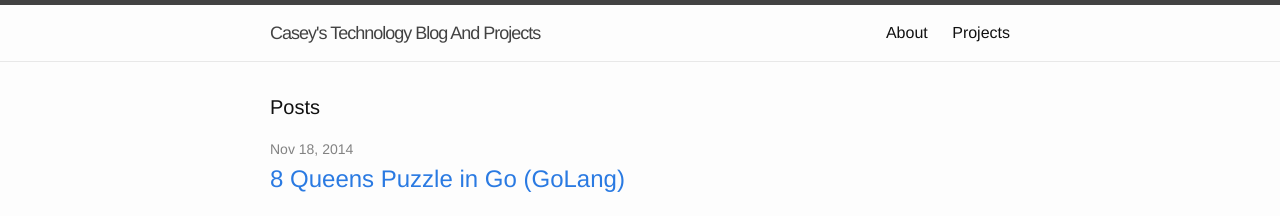
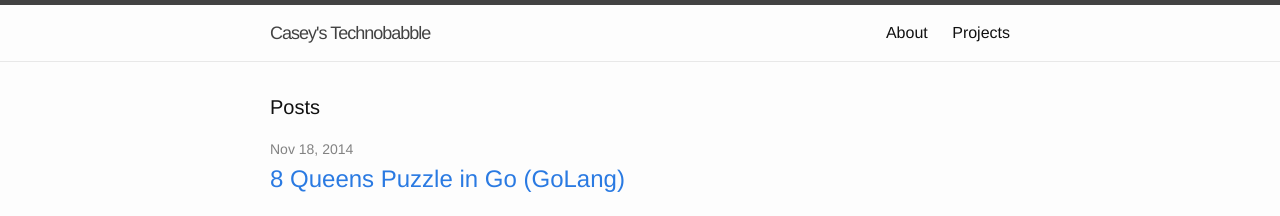
Before and after one commit to caseylmanus/caseylmanus.github.io, a Jekyll site: the page built from index.html, in a window 1280 px wide. Shown: the top 216 px of the page. Built offline with Jekyll 4.4.1, drawn with Linux system fonts in a browser that asks for light colours.

Commit message:
changed name to Casey's Technobabble

```diff
--- a/_config.yml
+++ b/_config.yml
@@ -1,5 +1,5 @@
 # Site settings
-title: Casey's Technology Blog And Projects
+title: Casey's Technobabble
 email:
 description: > # this means to ignore newlines until "baseurl:"
   Feel free to contact me.  The opinions on this site do not
```
